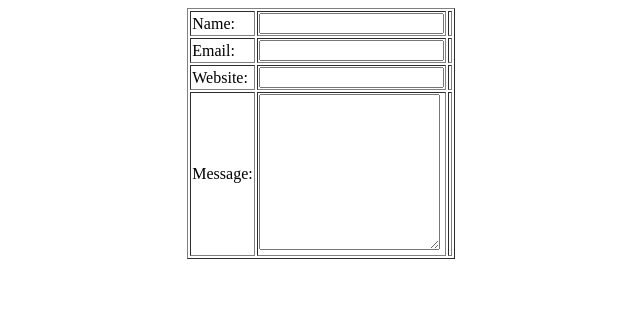
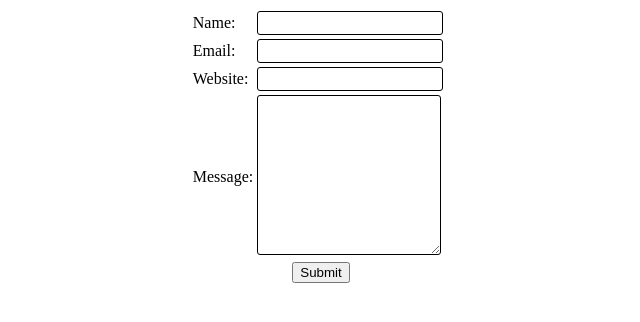
Before and after one commit to GodaKartik/MERN-FS-BS, a plain HTML site: page JS_Task05/JS_Task05.html in a window 1280 px wide. Shown: the whole page, without its empty margins (319-959 px from the left). Drawn offline with Linux system fonts and the light colour scheme.

Commit message:
js task 5

```diff
--- a/JS_Task05/JS_Task05.css
+++ b/JS_Task05/JS_Task05.css
@@ -1,7 +1,11 @@
 .required-text {
+  padding-left: 10px;
   color: red;
 }
 
-table {
-  position: fixed;
+textarea,
+input {
+  border: solid black 1px;
+  border-radius: 3px;
+  padding: 2%;
 }
--- a/JS_Task05/JS_Task05.html
+++ b/JS_Task05/JS_Task05.html
@@ -4,14 +4,16 @@
     <meta charset="UTF-8" />
     <meta name="viewport" content="width=device-width, initial-scale=1.0" />
     <title>JavaScript Task 5</title>
+    <link rel="stylesheet" href="./JS_Task05.css" />
+    <script src="./js_task05.js"></script>
   </head>
   <body>
     <center>
-      <table border="1px solid black">
+      <table>
         <tr>
           <td><label for="name">Name:</label></td>
           <td>
-            <input type="text" id="name" name="name" onchange="checkIfValid('name', 'name-reqd')" />
+            <input type="text" id="name" name="name" />
           </td>
           <td class="required-text" id="name-reqd"></td>
         </tr>
@@ -20,24 +22,24 @@
           <td>
             <input type="email" id="email" name="email" />
           </td>
-          <td class="required-text"></td>
+          <td class="required-text" id="email-reqd"></td>
         </tr>
         <tr>
           <td><label for="website">Website:</label></td>
           <td>
             <input type="text" id="website" name="website" />
           </td>
-          <td class="required-text"></td>
+          <td class="required-text" id="website-reqd"></td>
         </tr>
         <tr>
           <td><label for="message">Message:</label></td>
           <td>
             <textarea name="message" id="message" cols="20" rows="10"></textarea>
           </td>
-          <td class="required-text"></td>
+          <td class="required-text" id="message-reqd"></td>
         </tr>
       </table>
+      <button type="button" onclick="checkDetails()">Submit</button>
     </center>
-    <script src="./js_task05.js"></script>
   </body>
 </html>
--- a/JS_Task05/js_task05.js
+++ b/JS_Task05/js_task05.js
@@ -1,6 +1,38 @@
-const checkIfValid = (id) => {
-  document.getElementById(id).innerHTML = "";
-  if (document.getElementById(id).value === "") {
-    document.getElementById("name-reqd").textContent = "This field is required";
+const checkDetails = () => {
+  let name = document.getElementById("name");
+  let email = document.getElementById("email");
+  let website = document.getElementById("website");
+  let message = document.getElementById("message");
+
+  if (document.getElementById("name").value === "") {
+    document.getElementById("name-reqd").innerHTML = "This field is required";
+    name.style.border = "red solid 1px";
+  } else {
+    document.getElementById("name-reqd").innerHTML = "";
+    name.style.border = "black solid 1px";
+  }
+
+  if (email.value === "") {
+    document.getElementById("email-reqd").innerHTML = "This field is required";
+    email.style.border = "red solid 1px";
+  } else {
+    document.getElementById("email-reqd").innerHTML = "";
+    email.style.border = "black solid 1px";
+  }
+
+  if (website.value === "") {
+    document.getElementById("website-reqd").innerHTML = "This field is required";
+    website.style.border = "red solid 1px";
+  } else {
+    document.getElementById("website-reqd").innerHTML = "";
+    website.style.border = "black solid 1px";
+  }
+
+  if (message.value === "") {
+    document.getElementById("message-reqd").innerHTML = "This field is required";
+    message.style.border = "red solid 1px";
+  } else {
+    document.getElementById("message-reqd").innerHTML = "";
+    message.style.border = "black solid 1px";
   }
 };
```
